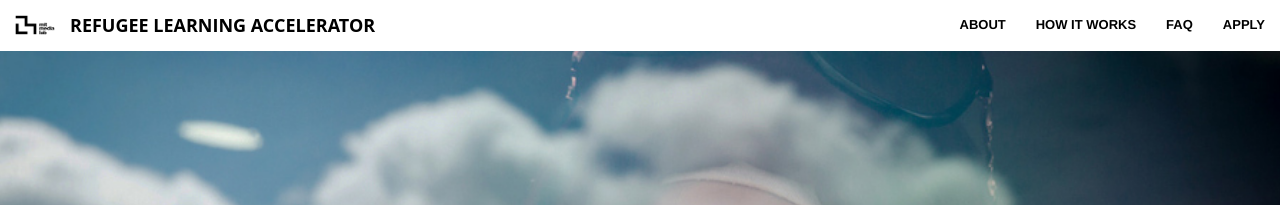
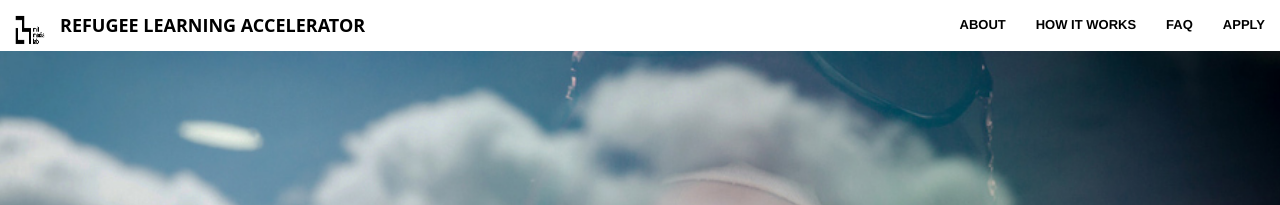
Before and after one commit to Refugee-Learning-Accelerator/Refugee-Learning-Accelerator.github.io, a Jekyll site: the page apply/index.html, which Jekyll copies as it is, in a window 1280 px wide. Shown: the top 205 px of the page. Built offline with Jekyll 4.4.1, drawn with Linux system fonts in a browser that asks for light colours; nearby versions of some CDN libraries.

Commit message:
Update index.html

```diff
--- a/apply/index.html
+++ b/apply/index.html
@@ -23,14 +23,14 @@
                 <button type="button" class="navbar-toggle collapsed" data-toggle="collapse" data-target="#bs-example-navbar-collapse-1">
                     <span class="sr-only">Toggle navigation</span> Menu <i class="fa fa-bars"></i>
                 </button>
-                <a class="navbar-brand page-scroll" href="https://www.media.mit.edu/"><img alt="Media Lab" src="/Mit_medialab_logo.png" height="20px" width="40px"></a>
+                <a class="navbar-brand page-scroll" href="https://www.media.mit.edu/"><img alt="Media Lab" src="/Mit_medialab_logo.png" height="30px" width="30px"></a>
                 <a class="navbar-brand" href="/">Refugee Learning Accelerator</a>
             </div>
             <!-- Collect the nav links, forms, and other content for toggling -->
             <div class="collapse navbar-collapse" id="bs-example-navbar-collapse-1">
 		    <ul class="nav navbar-nav navbar-right">
 			    <li><a href="/about">About</a></li>
-                <li><a class="active" href="/program">How it Works</a></li>
+                <li><a href="/program">How it Works</a></li>
                 <li><a href="/FAQ">FAQ</a></li>
                 <li><a href="/apply">Apply</a></li>
                 </ul>
```
